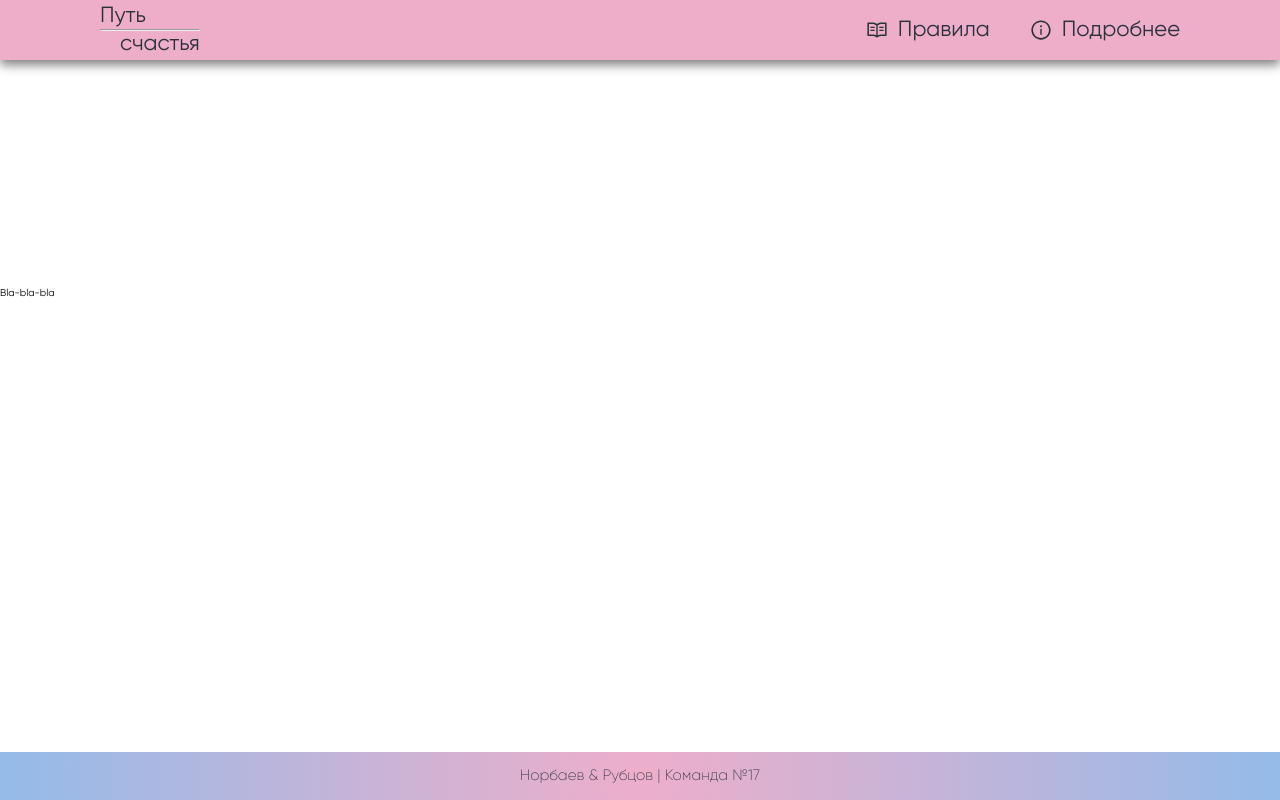
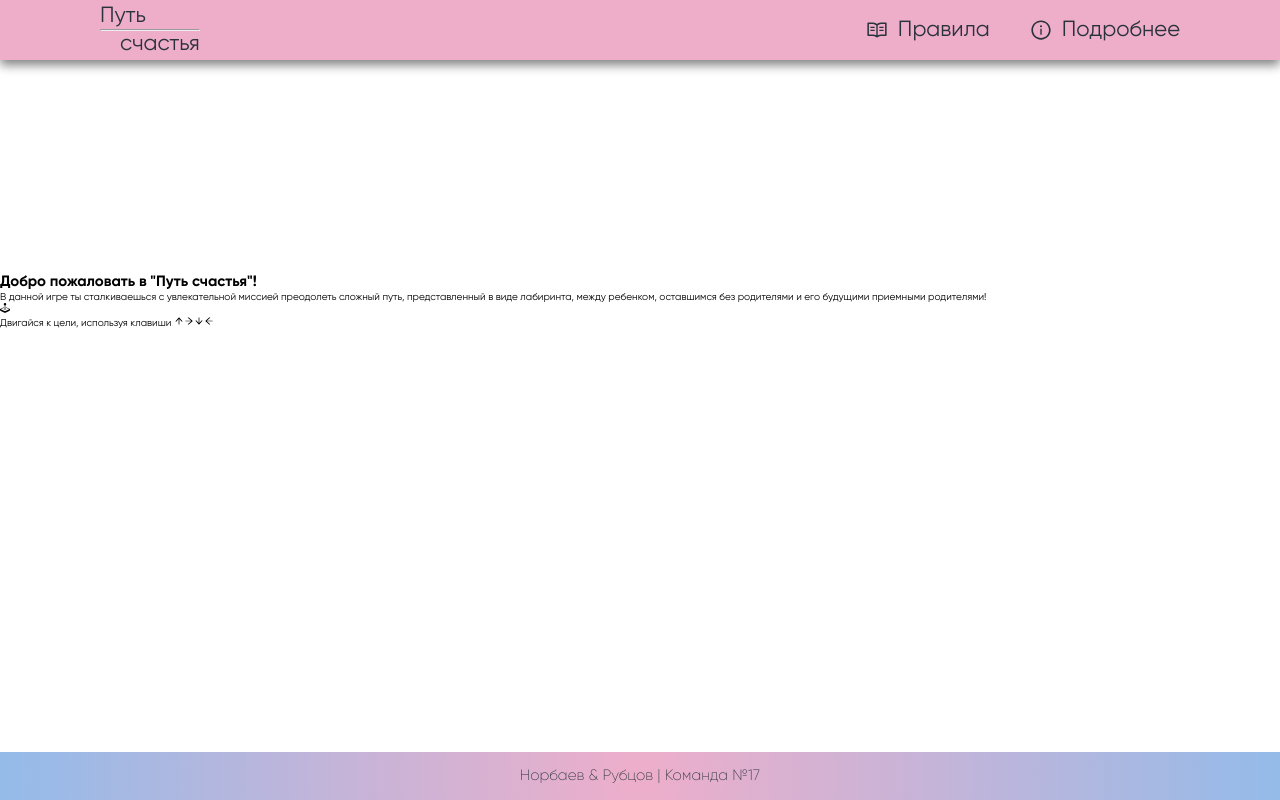
Before and after one commit to Pinkierar/hackathon-11-23, a React (Vite) app in the folder client/: page /rules in a window 1280 px wide. Built offline with nearby package versions, Linux system fonts and the light colour scheme.

Commit message:
создание listRules (массив со сводом правил

```diff
--- a/client/src/components/NotFound/notFound.module.scss
+++ b/client/src/components/NotFound/notFound.module.scss
@@ -3,6 +3,7 @@
 img {
   display: block;
   margin: 0 auto;
-  width: 70rem;
+  padding: 4rem;
+  width: 70%;
   height: auto;
 }
--- a/client/src/components/Page/index.tsx
+++ b/client/src/components/Page/index.tsx
@@ -23,7 +23,7 @@ export const Page = observer<PageProps>(() => {
       <Routes>
         <Route path={'/'} element={<></>} />
         <Route path={'/rules'} element={<Rules />} />
-        <Route path={'/about'} element={<NotFound />} />
+        <Route path={'*'} element={<NotFound />} />
       </Routes>
       <Notifications />
       <Footer />
--- a/client/src/components/Rules/index.tsx
+++ b/client/src/components/Rules/index.tsx
@@ -1,3 +1,48 @@
+import {
+  AiOutlineArrowUp,
+  AiOutlineArrowRight,
+  AiOutlineArrowDown,
+  AiOutlineArrowLeft,
+} from 'react-icons/ai';
+
+import { BsJoystick } from 'react-icons/bs';
+import { IconType } from 'react-icons';
+import { JSX } from 'react';
+
+const listRules: {
+  icon: IconType;
+  desc: JSX.Element;
+}[] = [
+  {
+    icon: BsJoystick,
+    desc: (
+      <>
+        Двигайся к цели, используя клавиши <AiOutlineArrowUp />
+        <AiOutlineArrowRight />
+        <AiOutlineArrowDown />
+        <AiOutlineArrowLeft />
+      </>
+    ),
+  },
+];
+
 export const Rules = () => {
-  return <section>Bla-bla-bla</section>;
+  return (
+    <section>
+      <h2>Добро пожаловать в "Путь счастья"!</h2>
+      <p>
+        В данной игре ты сталкиваешься с увлекательной миссией преодолеть
+        сложный путь, представленный в виде лабиринта, между ребенком,
+        оставшимся без родителями и его будущими приемными родителями!
+      </p>
+      <ul>
+        {listRules.map((item, i) => (
+          <li key={i}>
+            <span>{<item.icon />}</span>
+            <p>{item.desc}</p>
+          </li>
+        ))}
+      </ul>
+    </section>
+  );
 };
--- /dev/null
+++ b/client/src/components/Rules/rules.module.scss
@@ -0,0 +1 @@
+@use '@style' as *;
```
